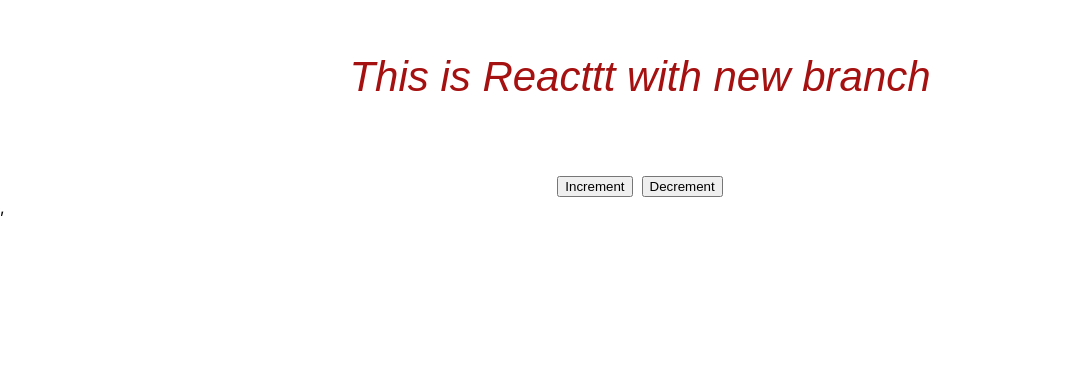
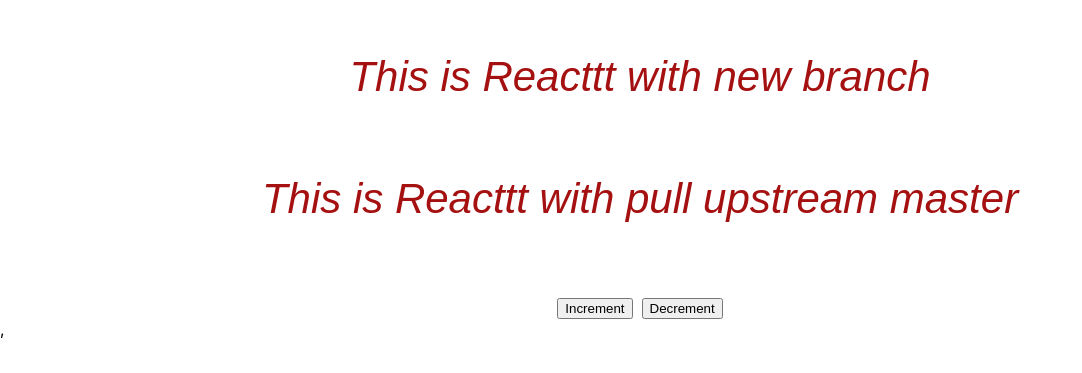
Before and after one commit to iqbal-fahis/myProject, a React (Create React App) app: page / in a window 1280 px wide. Shown: the part 111-484 px from the top of the page, without its empty margins (0-1082 px from the left). Built offline with nearby package versions, Linux system fonts and the light colour scheme.

Commit message:
Update App.js
this is for pull upstream master

```diff
--- a/src/App.js
+++ b/src/App.js
@@ -70,6 +70,7 @@ render()
   <div>
     <p className="App-header">{this.state.name}</p>
     <p className="App-header">This is Reacttt with new branch</p>
+    <p className="App-header">This is Reacttt with pull upstream master</p>
     <center>
     <button onClick={this.increment}> Increment</button>&nbsp;&nbsp;
     <button onClick={this.decrement}> Decrement</button>
```
